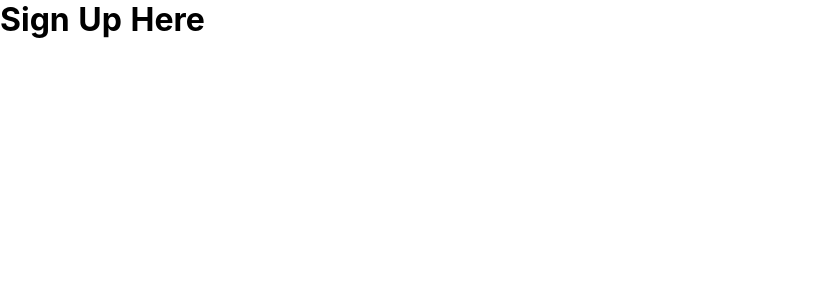
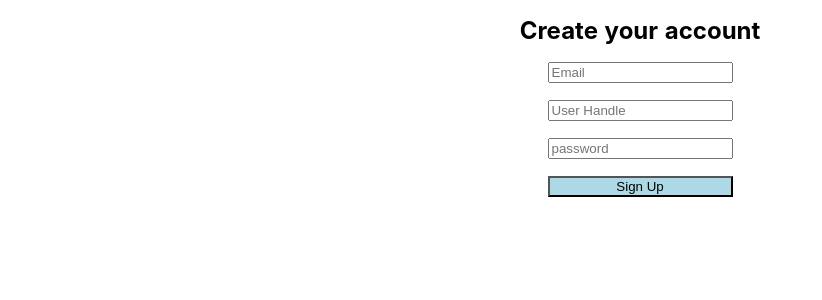
Before and after one commit to CMURPH56/twitter-clone, a Nuxt app: page /Register in a window 1280 px wide. Shown: the top 300 px of the page, without its empty margins (0-822 px from the left). Built offline with nearby package versions, Linux system fonts and the light colour scheme.

Commit message:
started building out register component;

```diff
--- a/components/Login.vue
+++ b/components/Login.vue
@@ -3,7 +3,7 @@
       <h2 class="login__header"> Log in to Twitter </h2>
       <form action="#" @submit.prevent="login">
           <div>
-            <input class="login__input" type="email" placeholder="Email" name="username" id="username" v-model="username">
+            <input class="login__input" type="email" placeholder="Email" name="username" id="email" v-model="email">
           </div>
           <div class="form-control mb-more">
             <input class="login__input" type="password" placeholder="password" name="password" id="Password" v-model="password">
@@ -12,7 +12,7 @@
             <button class="login__button" type="submit">Login</button>
           </div>
       </form>
-</section>
+  </section>
 </template>
 
 <script>
@@ -22,14 +22,14 @@
 
       data() {
         return {
-          username: '',
+          email: '',
           password: ''
         }
       },
       methods: {
         login() {
           this.$store.dispatch('Users/retrieveToken', {
-            username: this.username,
+            email: this.email,
             password: this.password
           })
         }
--- a/pages/Register.vue
+++ b/pages/Register.vue
@@ -1,15 +1,58 @@
 <template>
-  <div>
-    <h1> Sign Up Here </h1>
-  </div>
+  <section class="login">
+    <h2 class="login__header"> Create your account</h2>
+    <form action="#" @submit.prevent="login">
+        <div>
+          <input class="login__input" type="email" placeholder="Email" name="email" id="email" v-model="email">
+        </div>
+        <div>
+          <input class="login__input" type="text" placeholder="User Handle" name="username" id="username" v-model="username">
+        </div>
+        <div class="form-control mb-more">
+          <input class="login__input" type="password" placeholder="password" name="password" id="Password" v-model="password">
+        </div>
+        <div>
+          <button class="login__button" type="submit">Sign Up</button>
+        </div>
+    </form>
+  </section>
 </template>
 
 <script>
+  import axios from "axios"
   export default {
-
+    name: 'login',
+      data() {
+        return {
+          email: '',
+          username: '',
+          password: ''
+        }
+      }
   }
 </script>
 
 <style lang="scss" scoped>
+.login {
+  display: flex;
+  align-items: center;
+  justify-content: center;
+  flex-direction: column;
+
+  &__header{
+    color: black;
+    margin-top: 1rem;
+    margin-bottom: 1rem;
+  }
+
+  &__button{
+    width: 100%;
+    background-color: lightblue;
+  }
+  &__input{
+    margin-bottom:1rem;
+  }
+
+}
 
 </style>
--- a/store/Users.js
+++ b/store/Users.js
@@ -5,7 +5,7 @@ export const actions = {
     retrieveToken(context, credentials){
       axios.post('/api/auth/', {
         user: {
-          email: credentials.username,
+          email: credentials.email,
           password: credentials.password
         }
       })
```
